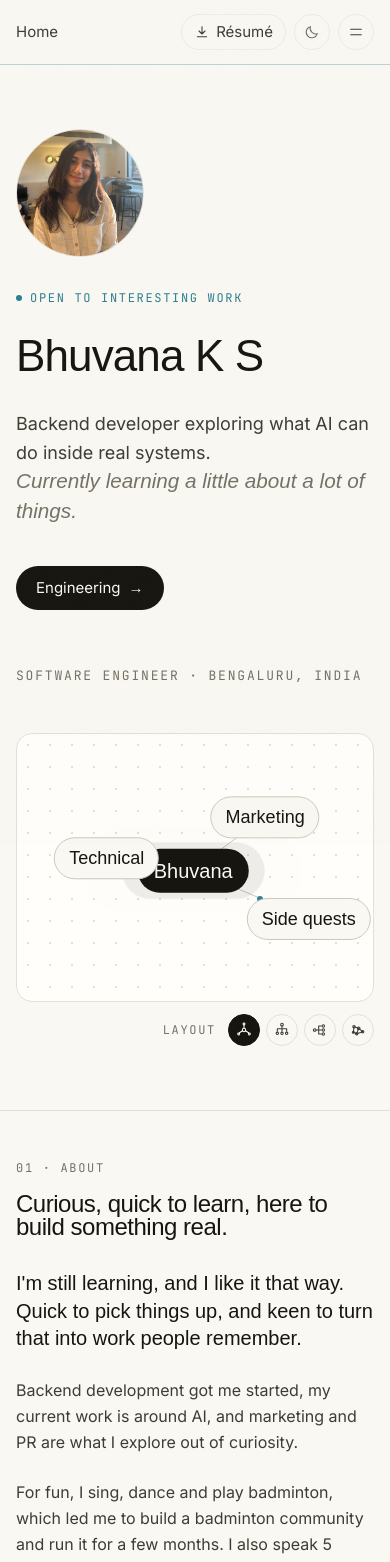
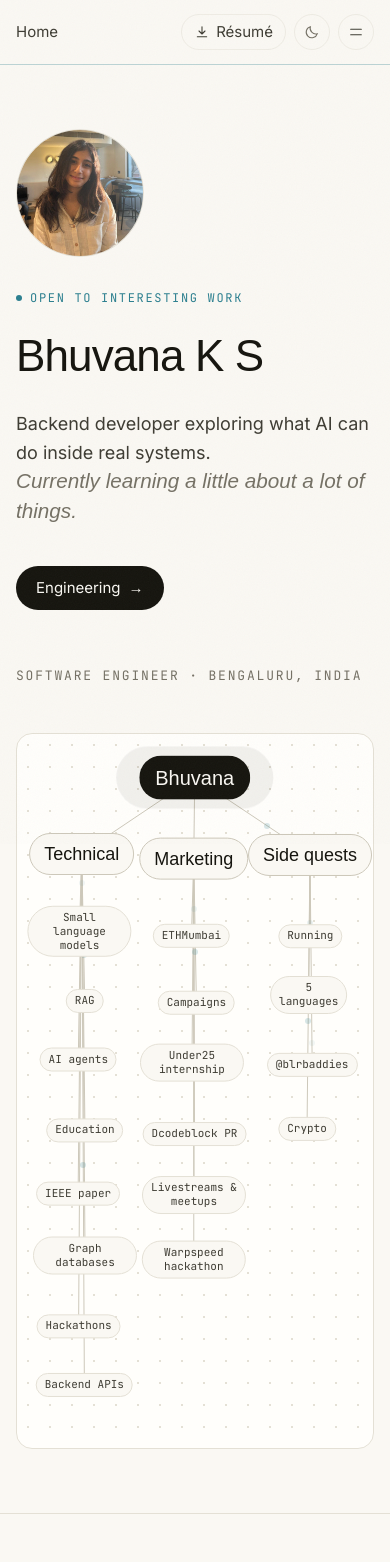
Before and after one commit to bhuvanaks02/portfolio-website, a Next.js app: page / in a window 390 px wide. Shown: the top 1562 px of the page. Built offline with nearby package versions, Linux system fonts and the light colour scheme; a web font is replaced by a local one.

Commit message:
Show every node in the graph on phones as a tall three-column tree

```diff
--- a/src/components/me-graph.tsx
+++ b/src/components/me-graph.tsx
@@ -74,7 +74,7 @@ function descendantsOf(id: string): GraphNode[] {
 type Body = { ox: number; oy: number; vx: number; vy: number };
 
 type Point = { x: number; y: number };
-type LayoutId = "radial" | "tree" | "timeline" | "kamada";
+type LayoutId = "radial" | "tree" | "timeline" | "kamada" | "stack";
 
 const kidsOf = (id: string) => nodes.filter((n) => n.parent === id);
 const strands = nodes.filter((n) => depth(n) === 1);
@@ -210,7 +210,18 @@ const layouts: Record<LayoutId, Map<string, Point>> = (() => {
 
   const kamada = kamadaKawai();
 
-  return { radial, tree, timeline, kamada };
+  // Phones: a tall tree. The centre on top, the strands as three columns, and
+  // each strand's nodes stacked beneath it, so every node fits and none overlap.
+  const stack = new Map<string, Point>([["me", { x: 50, y: 6 }]]);
+  const column: Record<string, number> = { tech: 18, growth: 50, quests: 82 };
+  strands.forEach((st) => {
+    stack.set(st.id, { x: column[st.id], y: 17 });
+    kidsOf(st.id).forEach((k, i) =>
+      stack.set(k.id, { x: column[st.id], y: 28 + i * 9.1 }),
+    );
+  });
+
+  return { radial, tree, timeline, kamada, stack };
 })();
 
 const layoutOptions: { id: LayoutId; label: string; icon: React.ReactNode }[] =
@@ -271,9 +282,10 @@ const layoutOptions: { id: LayoutId; label: string; icon: React.ReactNode }[] =
   ];
 
 const nodeStyle = [
-  "bg-ink px-4 py-2 font-serif text-xl text-paper sm:text-2xl",
-  "border border-rule-strong bg-paper px-3.5 py-1.5 font-serif text-lg text-ink sm:text-xl",
-  "hidden border border-rule bg-paper px-2.5 py-1 font-mono text-[0.6875rem] text-ink-soft sm:block",
+  "whitespace-nowrap bg-ink px-4 py-2 font-serif text-xl text-paper sm:text-2xl",
+  "whitespace-nowrap border border-rule-strong bg-paper px-3.5 py-1.5 font-serif text-lg text-ink sm:text-xl",
+  // On phones the labels wrap inside a narrow column; from sm up they stay on one line.
+  "max-w-[6.5rem] whitespace-normal border border-rule bg-paper px-2 py-1 text-center font-mono text-[0.6875rem] leading-tight text-ink-soft sm:max-w-none sm:whitespace-nowrap sm:px-2.5 sm:text-left",
 ];
 
 export function MeGraph() {
@@ -308,14 +320,19 @@ export function MeGraph() {
     const el = plate.current;
     if (!el) return;
     // Visitors who ask for reduced motion get a gentler version, not a frozen one.
-    const calm = reduced ? 0.5 : 1;
+    const baseCalm = reduced ? 0.5 : 1;
+    // Phones are tight, so the nodes drift far less there.
+    const small = window.matchMedia("(max-width: 639.98px)");
 
     const bodies = new Map<string, Body>(
       nodes.map((n) => [n.id, { ox: 0, oy: 0, vx: 0, vy: 0 }]),
     );
     // Current home position of each node; eases toward the chosen layout.
     const pos = new Map<string, Point>(
-      nodes.map((n) => [n.id, { x: n.x, y: n.y }]),
+      nodes.map((n) => {
+        const start = small.matches ? layouts.stack.get(n.id)! : n;
+        return [n.id, { x: start.x, y: start.y }];
+      }),
     );
     let raf = 0;
     let last = performance.now();
@@ -327,7 +344,8 @@ export function MeGraph() {
       const w = el.clientWidth;
       const h = el.clientHeight;
 
-      const target = layouts[layoutRef.current];
+      const target = layouts[small.matches ? "stack" : layoutRef.current];
+      const calm = baseCalm * (small.matches ? 0.2 : 1);
       const ease = 1 - Math.exp(-5 * dt);
 
       nodes.forEach((n, i) => {
@@ -437,7 +455,7 @@ export function MeGraph() {
     <figure>
       <div
         ref={plate}
-        className="relative aspect-[4/3] overflow-hidden rounded-2xl border border-rule bg-paper-raised sm:aspect-[16/9]"
+        className="relative aspect-[4/8] overflow-hidden rounded-2xl border border-rule bg-paper-raised sm:aspect-[16/9]"
         style={{
           backgroundImage:
             "radial-gradient(var(--rule) 1px, transparent 1px)",
@@ -483,8 +501,6 @@ export function MeGraph() {
                   vectorEffect="non-scaling-stroke"
                   strokeWidth={lit ? 1.5 : 1}
                   className={`transition-[stroke,opacity] duration-300 ${
-                    depth(n) === 2 ? "hidden sm:block" : ""
-                  } ${
                     lit
                       ? "stroke-accent"
                       : active
@@ -505,9 +521,7 @@ export function MeGraph() {
                 if (el) packetEls.current.set(n.id, el);
               }}
               aria-hidden="true"
-              className={`pointer-events-none absolute size-1.5 -translate-x-1/2 -translate-y-1/2 rounded-full bg-accent ${
-                depth(n) === 2 ? "hidden sm:block" : ""
-              }`}
+              className="pointer-events-none absolute size-1.5 -translate-x-1/2 -translate-y-1/2 rounded-full bg-accent"
               style={{ left: `${byId.get(n.parent!)!.x}%`, top: `${byId.get(n.parent!)!.y}%`, opacity: 0 }}
             />
           ))}
@@ -603,7 +617,7 @@ export function MeGraph() {
                 onPointerEnter={() => setActive(n.id)}
                 onFocus={() => setActive(n.id)}
                 onBlur={() => setActive(null)}
-                className={`relative block cursor-grab touch-pan-y select-none whitespace-nowrap rounded-full transition-[opacity,border-color,color,transform] duration-300 hover:scale-110 active:cursor-grabbing ${nodeStyle[d]} ${
+                className={`relative block cursor-grab touch-pan-y select-none rounded-full transition-[opacity,border-color,color,transform] duration-300 hover:scale-110 active:cursor-grabbing ${nodeStyle[d]} ${
                   lit && d > 0 ? "border-accent text-accent" : ""
                 } ${active && !lit ? "opacity-40" : ""}`}
               >
@@ -618,7 +632,7 @@ export function MeGraph() {
       <div
         role="group"
         aria-label="Graph layout"
-        className="mt-3 flex items-center justify-end gap-1.5"
+        className="mt-3 hidden items-center justify-end gap-1.5 sm:flex"
       >
         <span className="label mr-1.5">Layout</span>
         {layoutOptions.map((o) => (
```
